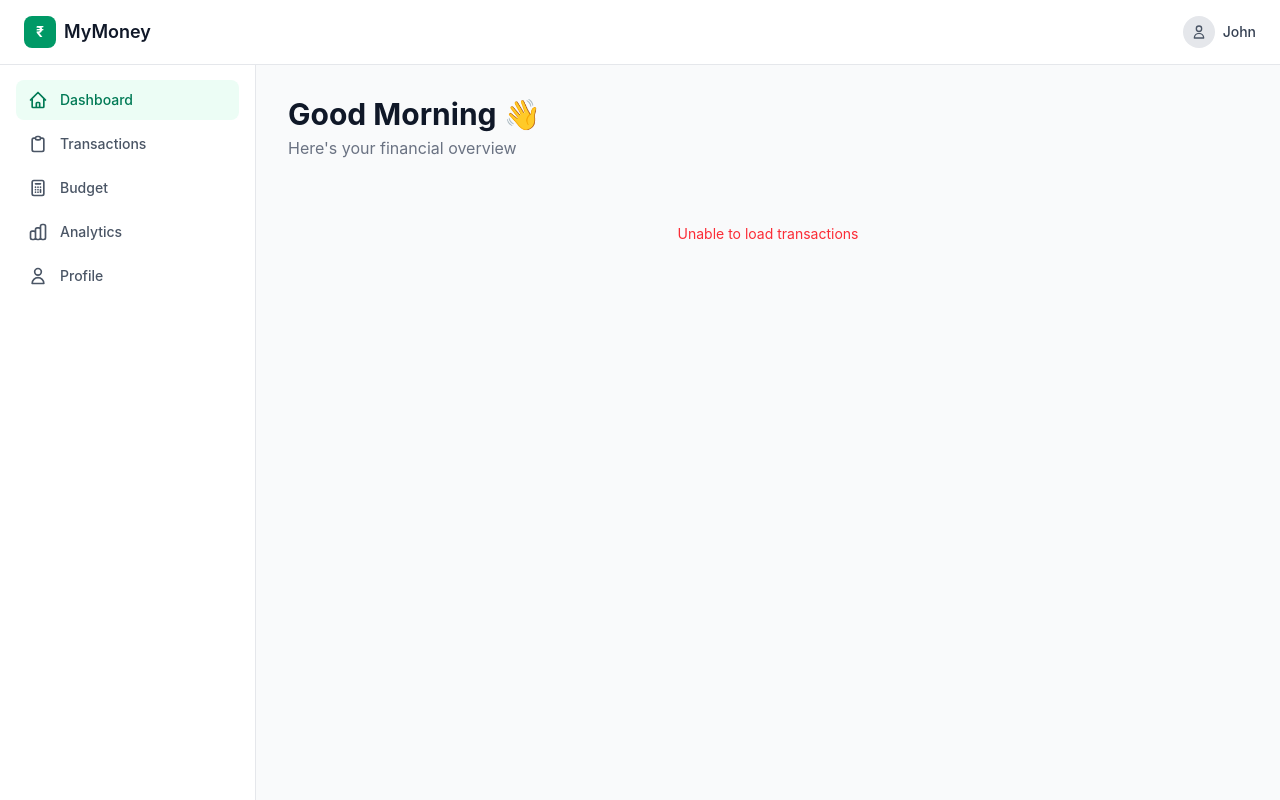
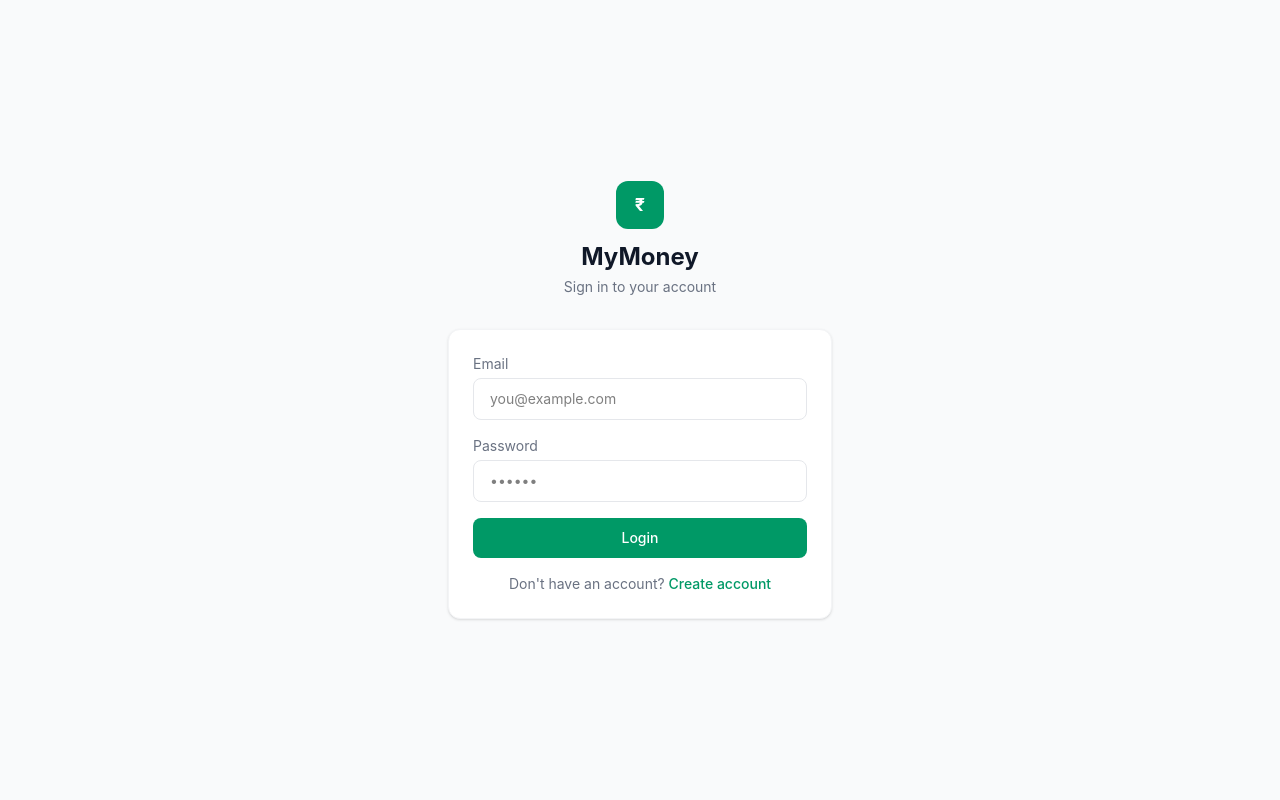
Before and after one commit to pritamroman07-droid/MyMoney, a React (Vite) app in the folder frontend/: page / in a window 1280 px wide. Built offline with nearby package versions, Linux system fonts and the light colour scheme; no server answers.

Commit message:
auth state done

```diff
--- a/frontend/src/App.jsx
+++ b/frontend/src/App.jsx
@@ -1,17 +1,68 @@
-import { useState } from 'react'
+import { useState, useEffect } from 'react'
 import Navbar from './components/Navbar'
 import Sidebar from './components/Sidebar'
 import Dashboard from './pages/Dashboard'
+import Login from './pages/Login'
+import Register from './pages/Register'
 
 function App() {
   const [sidebarOpen, setSidebarOpen] = useState(false)
+  const [user, setUser] = useState(null)
+  const [token, setToken] = useState(null)
+  const [authLoading, setAuthLoading] = useState(true)
+  const [page, setPage] = useState('login')
+
+  useEffect(() => {
+    const savedToken = localStorage.getItem('token')
+    const savedUser = localStorage.getItem('user')
+
+    if (savedToken && savedUser) {
+      setToken(savedToken)
+      setUser(JSON.parse(savedUser))
+      setPage('dashboard')
+    }
+    setAuthLoading(false)
+  }, [])
+
+  const handleLogin = (newToken, newUser) => {
+    localStorage.setItem('token', newToken)
+    localStorage.setItem('user', JSON.stringify(newUser))
+    setToken(newToken)
+    setUser(newUser)
+    setPage('dashboard')
+  }
+
+  const handleLogout = () => {
+    localStorage.removeItem('token')
+    localStorage.removeItem('user')
+    setToken(null)
+    setUser(null)
+    setPage('login')
+    setSidebarOpen(false)
+  }
+
+  if (authLoading) {
+    return (
+      <div className="min-h-screen bg-gray-50 flex items-center justify-center">
+        <p className="text-gray-500 text-sm">Loading...</p>
+      </div>
+    )
+  }
+
+  if (page === 'register') {
+    return <Register onRegister={handleLogin} onSwitchToLogin={() => setPage('login')} />
+  }
+
+  if (page === 'login' || !token) {
+    return <Login onLogin={handleLogin} onSwitchToRegister={() => setPage('register')} />
+  }
 
   return (
     <div className="min-h-screen bg-gray-50">
-      <Navbar onMenuToggle={() => setSidebarOpen(!sidebarOpen)} />
-      <Sidebar isOpen={sidebarOpen} onClose={() => setSidebarOpen(false)} />
+      <Navbar onMenuToggle={() => setSidebarOpen(!sidebarOpen)} user={user} onLogout={handleLogout} />
+      <Sidebar isOpen={sidebarOpen} onClose={() => setSidebarOpen(false)} onLogout={handleLogout} />
       <div className="pt-14 sm:pt-16 lg:pl-64">
-        <Dashboard />
+        <Dashboard token={token} user={user} />
       </div>
     </div>
   )
```
